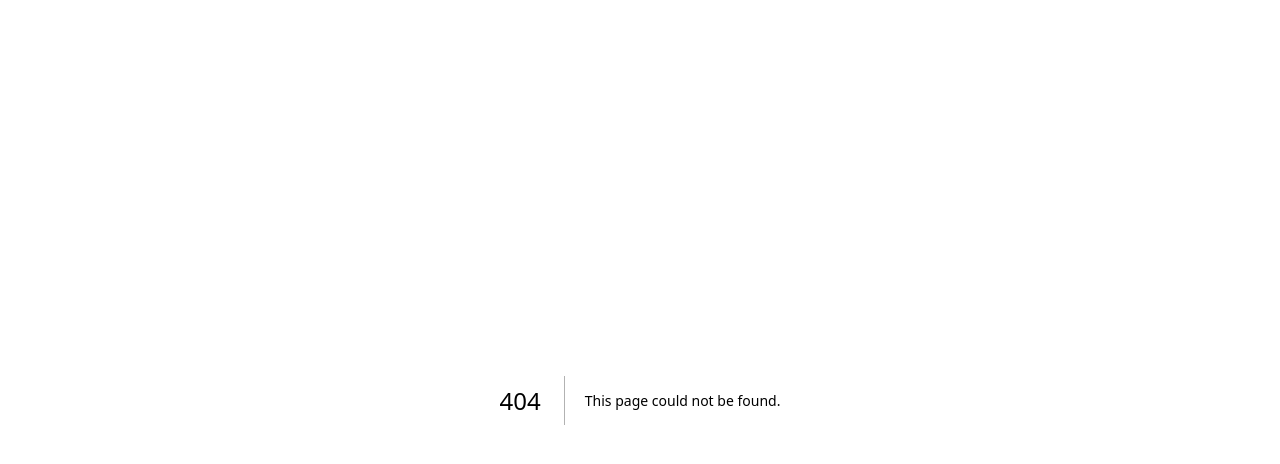
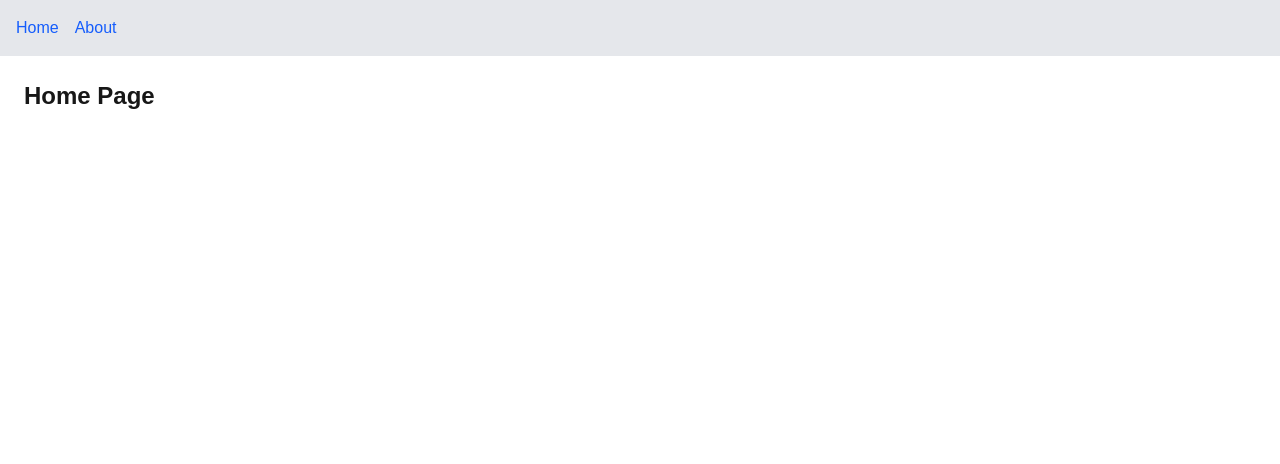
Before and after one commit to leulXllll/alx-project-0x02-setup, a Next.js app in the folder alx-project-0x02/: page /home in a window 1280 px wide. Before the commit this address had no page. Shown: the top 464 px of the page. Built offline with nearby package versions, Linux system fonts and the light colour scheme.

Commit message:
added home and about page

```diff
--- a/alx-project-0x02/components/layout/Header.tsx
+++ b/alx-project-0x02/components/layout/Header.tsx
@@ -1,13 +1,12 @@
+// components/layout/Header.tsx
+import Link from 'next/link'
 import React from 'react'
 
-interface HeaderProps {
-  userAgent: string
-}
-
-const Header: React.FC<HeaderProps> = ({ userAgent }) => {
+const Header: React.FC = () => {
   return (
-    <header className="p-4 bg-gray-200 text-sm">
-      <p>User Agent: {userAgent}</p>
+    <header className="p-4 bg-gray-200 flex space-x-4">
+      <Link href="/home" className="text-blue-600 hover:underline">Home</Link>
+      <Link href="/about" className="text-blue-600 hover:underline">About</Link>
     </header>
   )
 }
--- /dev/null
+++ b/alx-project-0x02/pages/about.tsx
@@ -0,0 +1,13 @@
+// pages/about.tsx
+import Header from '@/components/layout/Header'
+
+export default function AboutPage() {
+  return (
+    <>
+      <Header />
+      <main className="p-6">
+        <h1 className="text-2xl font-bold">About Page</h1>
+      </main>
+    </>
+  )
+}
--- /dev/null
+++ b/alx-project-0x02/pages/home.tsx
@@ -0,0 +1,13 @@
+// pages/home.tsx
+import Header from '@/components/layout/Header'
+
+export default function HomePage() {
+  return (
+    <>
+      <Header />
+      <main className="p-6">
+        <h1 className="text-2xl font-bold">Home Page</h1>
+      </main>
+    </>
+  )
+}
--- a/alx-project-0x02/pages/index.tsx
+++ b/alx-project-0x02/pages/index.tsx
@@ -1,6 +1,6 @@
 import Image from "next/image";
 import { Geist, Geist_Mono } from "next/font/google";
-
+import Header from "@/components/layout/Header";
 const geistSans = Geist({
   variable: "--font-geist-sans",
   subsets: ["latin"],
@@ -16,6 +16,7 @@ export default function Home() {
     <div
       className={`${geistSans.className} ${geistMono.className} grid grid-rows-[20px_1fr_20px] items-center justify-items-center min-h-screen p-8 pb-20 gap-16 sm:p-20 font-[family-name:var(--font-geist-sans)]`}
     >
+      <Header/>
       <main className="flex flex-col gap-[32px] row-start-2 items-center sm:items-start">
         <h1>Hello </h1>
 
```
